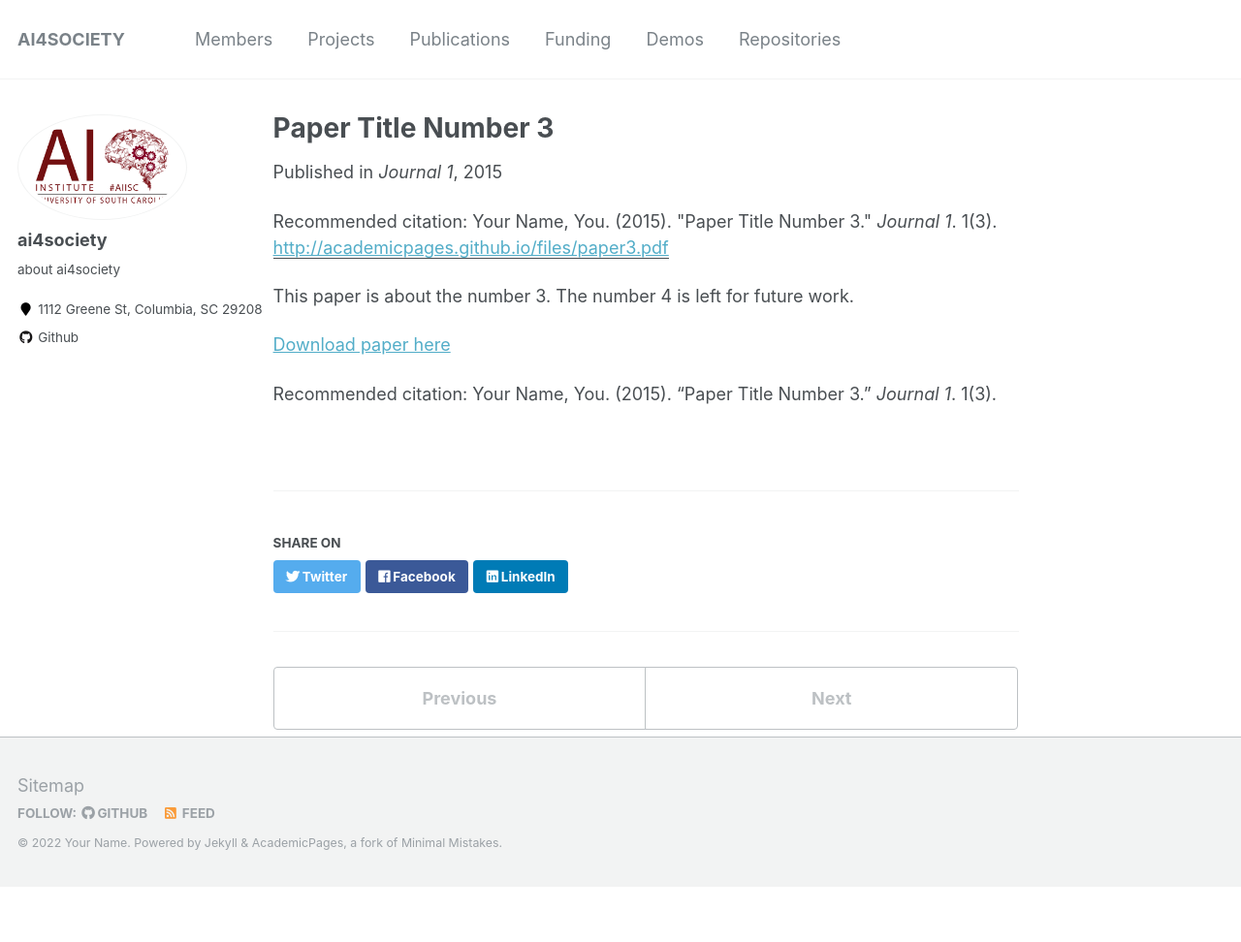
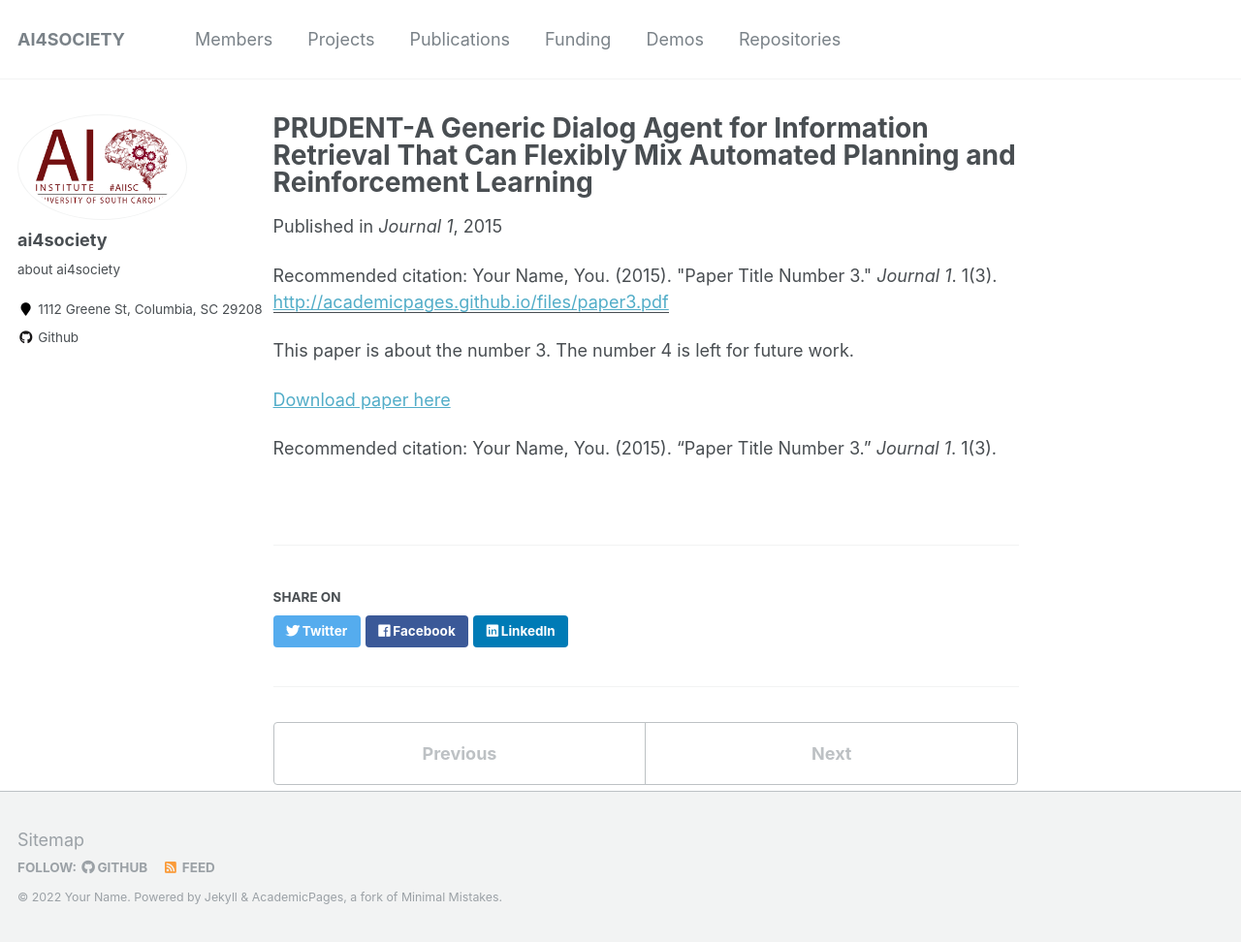
Before and after one commit to likitha-9/ai4society.github.io, a Jekyll site: the page built from _publications/2015-10-01-paper-title-number-3.md, in a window 1280 px wide. Shown: the whole page at 97% size. Built offline with Jekyll 4.4.1, drawn with Linux system fonts in a browser that asks for light colours; before the commit the page ends 915 px from its top, so only the background shows below that.

Commit message:
first commit

```diff
--- a/_publications/2015-10-01-paper-title-number-3.md
+++ b/_publications/2015-10-01-paper-title-number-3.md
@@ -1,5 +1,5 @@
 ---
-title: "Paper Title Number 3"
+title: "PRUDENT-A Generic Dialog Agent for Information Retrieval That Can Flexibly Mix Automated Planning and Reinforcement Learning"
 collection: publications
 permalink: /publication/2015-10-01-paper-title-number-3
 excerpt: 'This paper is about the number 3. The number 4 is left for future work.'
```
